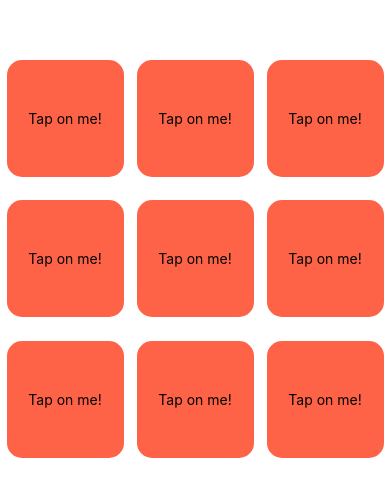
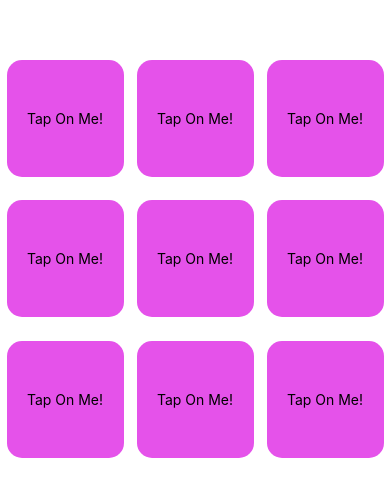
Before and after one commit to advorkina/meow-match, a React Native app: screen / in a window 390 px wide. Shown: the part 163-660 px from the top of the page. Built offline with nearby package versions, Linux system fonts and the light colour scheme.

Commit message:
added tap event

```diff
--- a/GameCardComponent.js
+++ b/GameCardComponent.js
@@ -1,12 +1,31 @@
 import React, { Component } from 'react';
-import { StyleSheet, Text, View } from 'react-native';
+import { StyleSheet, Text, View, TouchableOpacity } from 'react-native';
 
 export default class GameCardComponent extends Component {
+  constructor(props) {
+    super(props);
+    this.state = { isOpen: false };
+  }
+  onPress = () => {
+    this.setState(prev => ({
+      isOpen: !prev.isOpen
+    }));
+  };
+
   render() {
     return (
-      <View style={styles.container}>
-        <Text>Tap on me!</Text>
-      </View>
+      <TouchableOpacity style={styles.container} onPress={this.onPress}>
+        {!this.state.isOpen ? (
+          <View style={[styles.card, { backgroundColor: '#E552EA' }]}>
+            <Text>Tap On Me!</Text>
+          </View>
+        ) : null}
+        {this.state.isOpen ? (
+          <View style={[styles.card, { backgroundColor: '#FFCCED', flex: 1 }]}>
+            <Text>I'm opened!</Text>
+          </View>
+        ) : null}
+      </TouchableOpacity>
     );
   }
 }
@@ -14,10 +33,13 @@ export default class GameCardComponent extends Component {
 const styles = StyleSheet.create({
   container: {
     width: '30%',
-    aspectRatio: 1,
-    backgroundColor: 'tomato',
+    aspectRatio: 1
+  },
+  card: {
     justifyContent: 'center',
     alignItems: 'center',
-    borderRadius: 15
+    borderRadius: 15,
+    flex: 1,
+    width: '100%'
   }
 });
```
